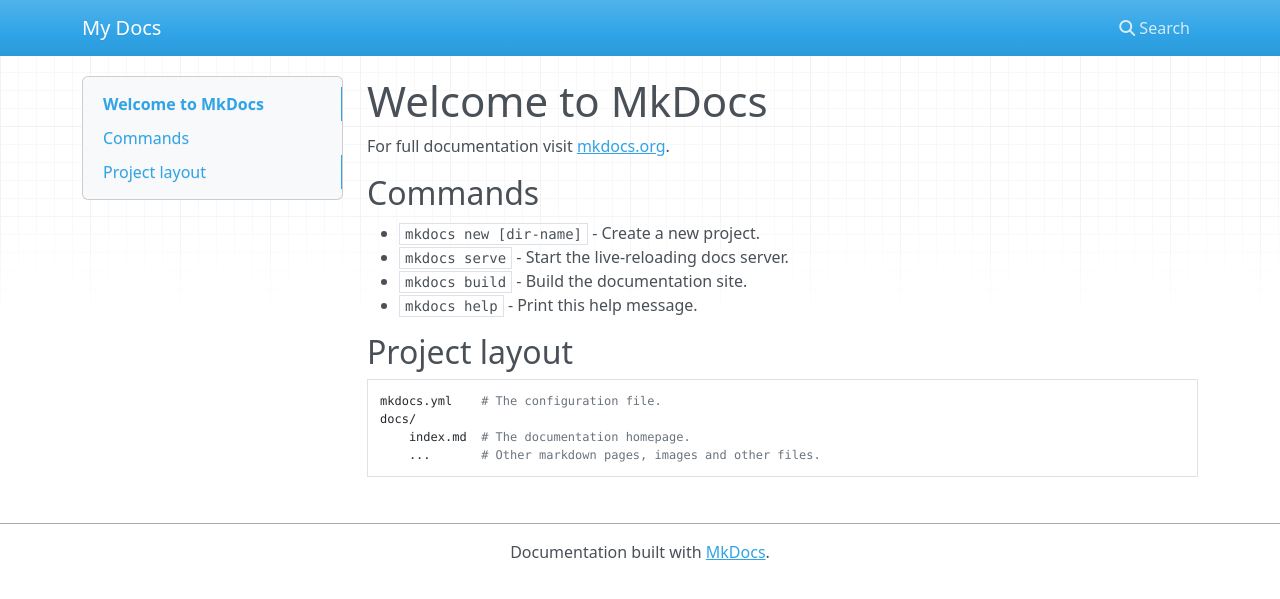
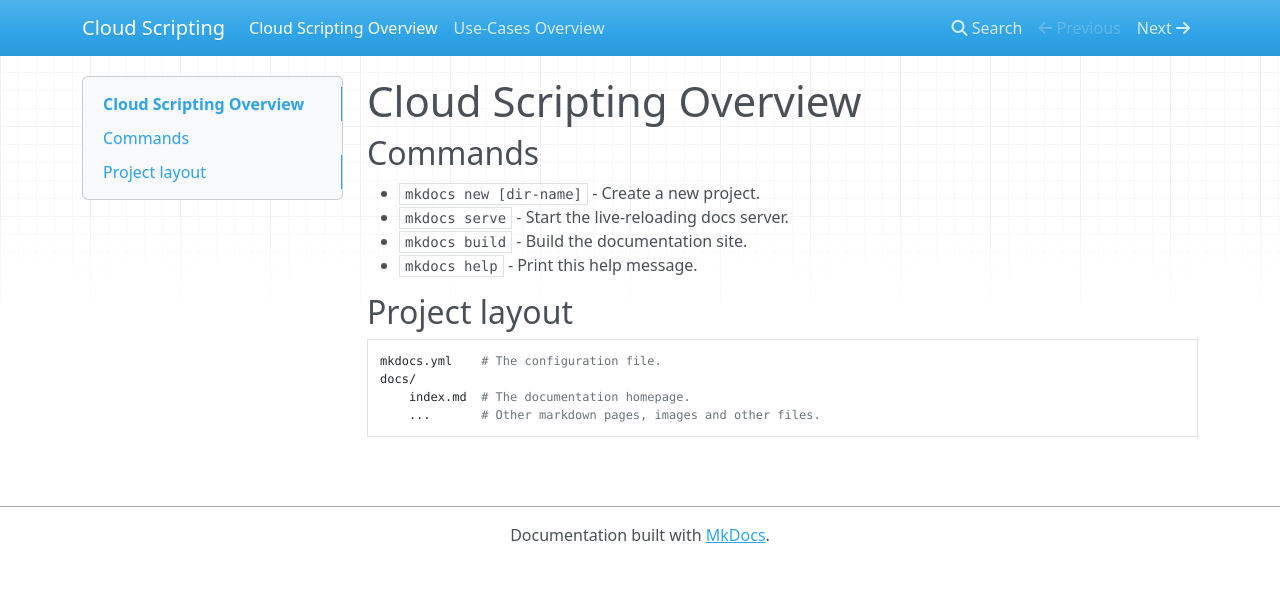
Before and after one commit to virtuozzo/cloudscripting-docs, an MkDocs documentation site: the page built from docs/index.md, in a window 1280 px wide. Shown: the top 599 px of the page. Built offline with MkDocs 1.6.1, drawn with Linux system fonts in a browser that asks for light colours; nearby versions of some CDN libraries.

Commit message:
markdown test2

```diff
--- a/docs/index.md
+++ b/docs/index.md
@@ -1,6 +1,6 @@
-# Welcome to MkDocs
+# Cloud Scripting Overview
 
-For full documentation visit [mkdocs.org](http://mkdocs.org).
+
 
 ## Commands
 
--- /dev/null
+++ b/docs/use-cases.md
@@ -0,0 +1 @@
+# Use-Cases Overview
--- a/mkdocs.yml
+++ b/mkdocs.yml
@@ -1 +1,2 @@
-site_name: My Docs
+site_name: Cloud Scripting
+use_directory_urls: true
```
